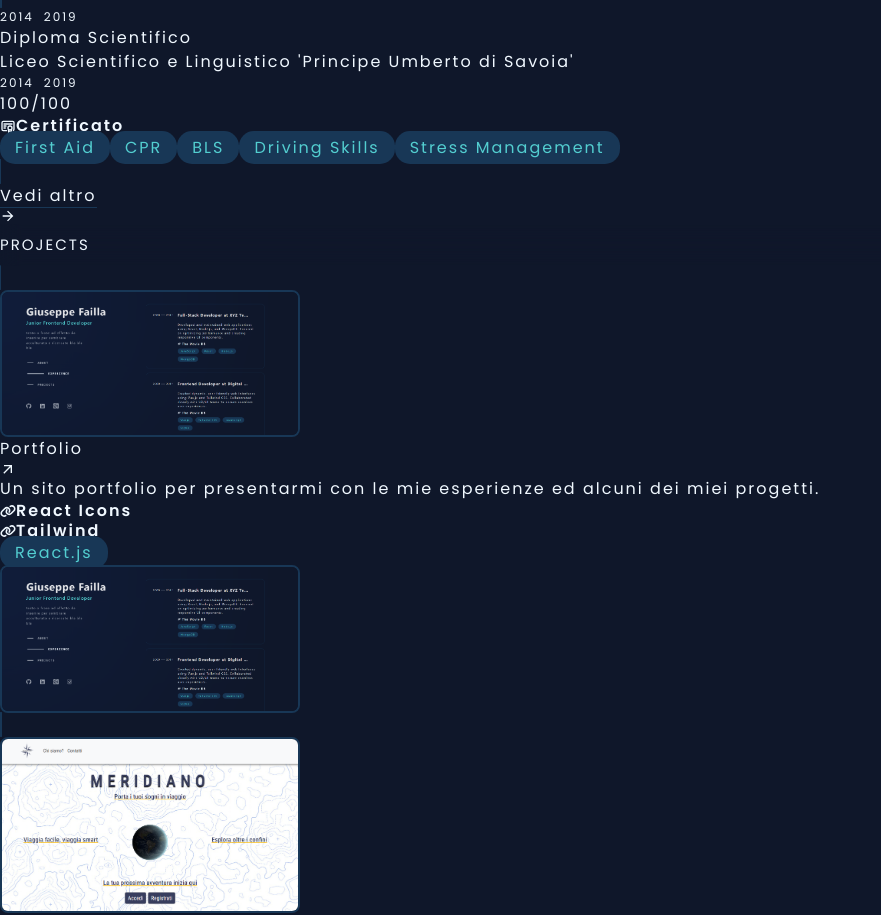
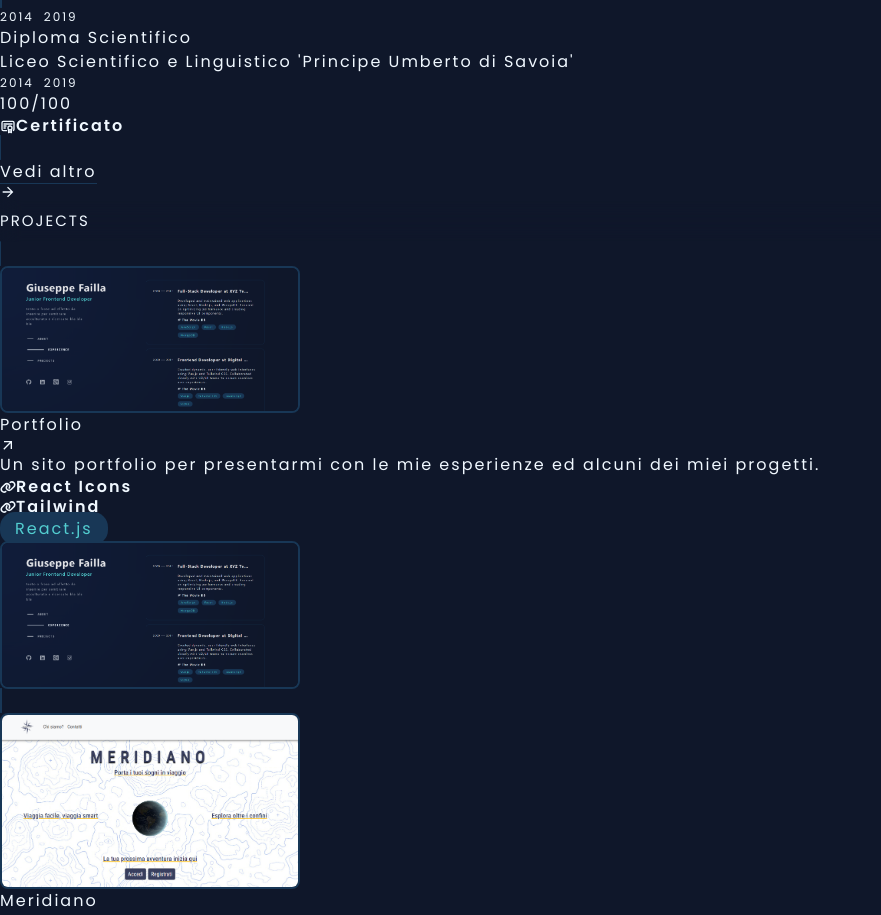
Before and after one commit to GiuseppeF11/Portfolio, a React (Vite) app: page / in a window 1280 px wide. Shown: the part 1380-2295 px from the top of the page, without its empty margins (0-881 px from the left). Built offline with nearby package versions, Linux system fonts and the light colour scheme.

Commit message:
edit diploma categories

```diff
--- a/src/components/Experiences.jsx
+++ b/src/components/Experiences.jsx
@@ -77,7 +77,7 @@ const Experiences = () => {
           url: Diploma
         }
       ],
-      categories: ["First Aid", "CPR", "BLS", "Driving Skills","Stress Management"]
+      categories: []
     }
   ];
 
```
